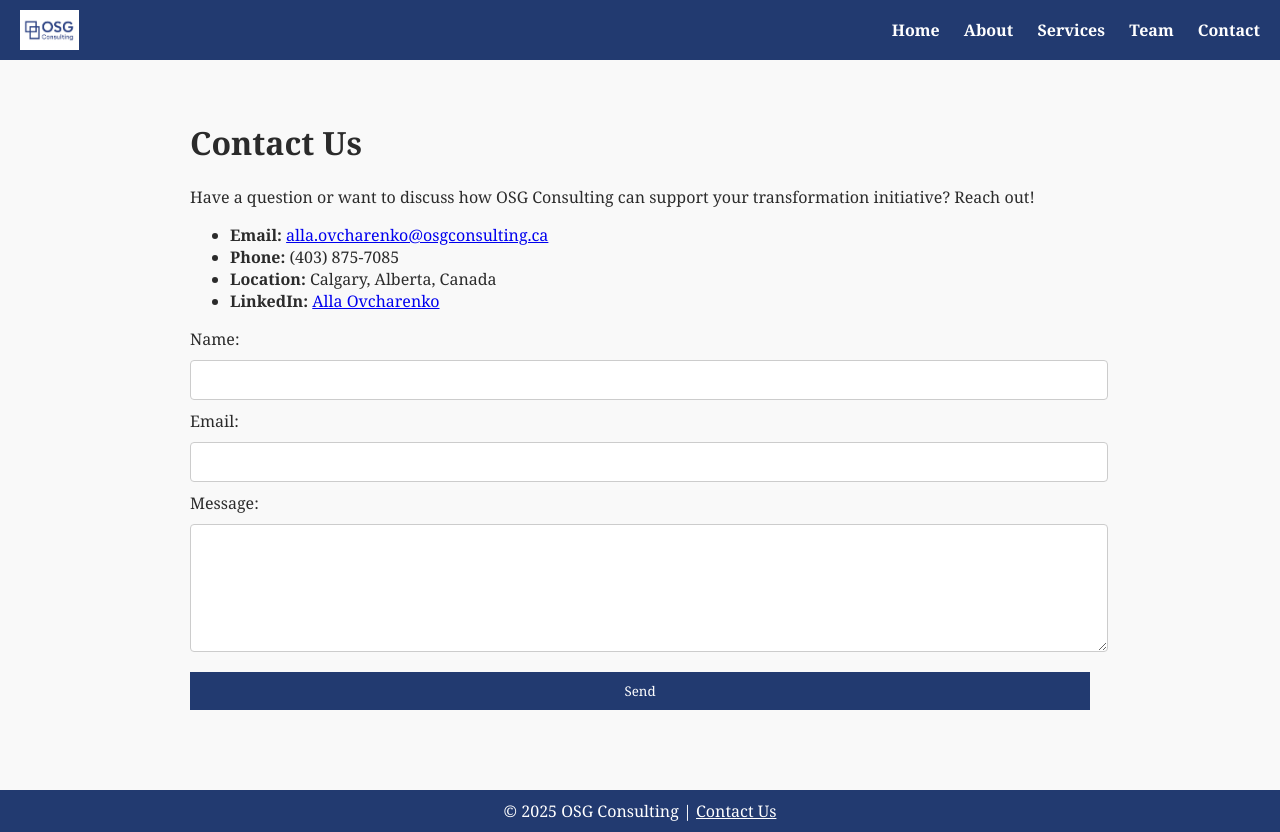
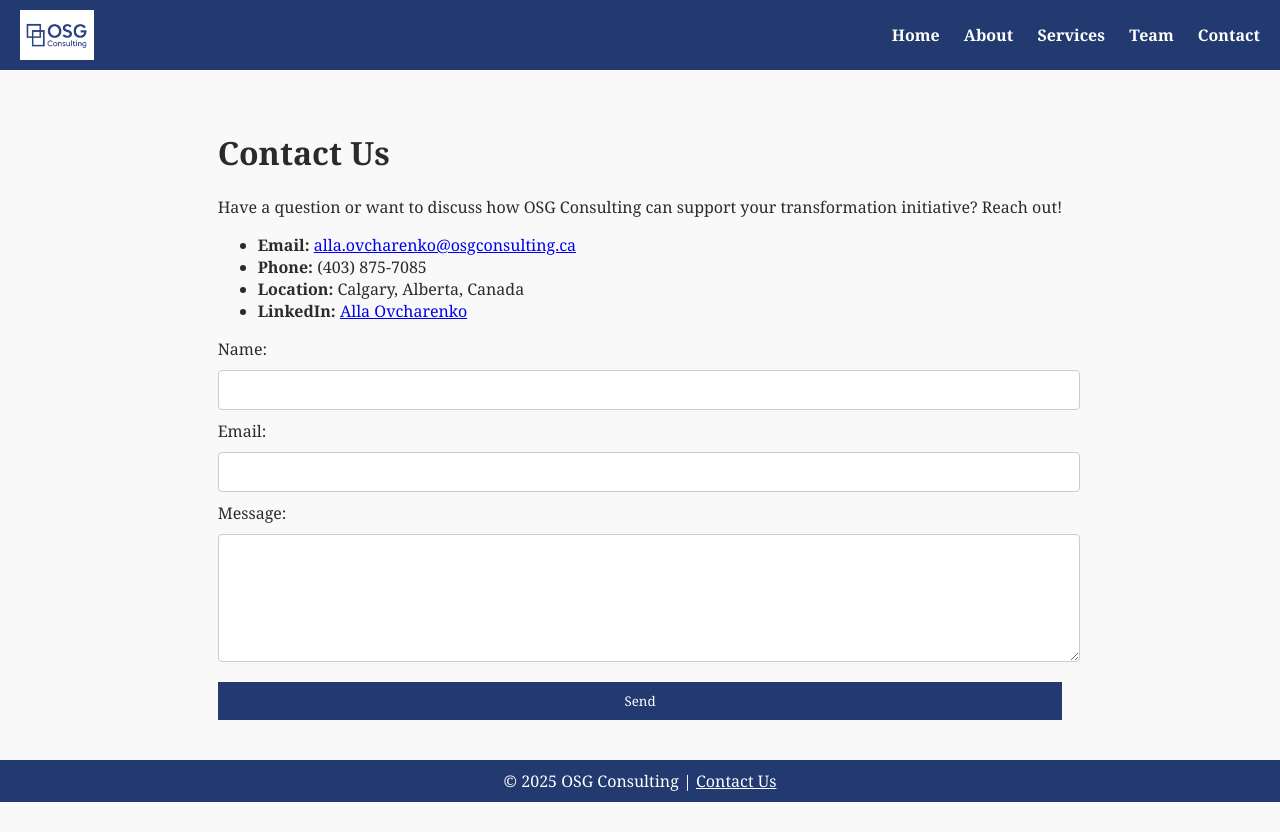
Before and after one commit to OSG-Consutling/OSGConsulting, a plain HTML site: page contact.html in a window 1280 px wide. After the commit the page ends 802 px from the top, so only its background shows below. Drawn offline with Linux system fonts and the light colour scheme.

Commit message:
Add final site pages with full layout

```diff
--- a/contact.html
+++ b/contact.html
@@ -5,11 +5,14 @@
   <meta name="viewport" content="width=device-width, initial-scale=1.0">
   <title>Contact | OSG Consulting</title>
   <style>
-    body {
+    html, body {
+      height: 100%;
       margin: 0;
       font-family: "Georgia", serif;
       background-color: #f9f9f9;
       color: #2b2b2b;
+      display: flex;
+      flex-direction: column;
     }
     header {
       background-color: #223A70;
@@ -20,7 +23,7 @@
       justify-content: space-between;
     }
     header img {
-      height: 40px;
+      height: 50px; /* matched to home page */
     }
     nav a {
       color: white;
@@ -35,13 +38,13 @@
       padding: 40px 20px;
       max-width: 900px;
       margin: 0 auto;
+      flex: 1;
     }
     footer {
       background-color: #223A70;
       color: white;
       text-align: center;
       padding: 10px 20px;
-      margin-top: 40px;
     }
     form label,
     form input,
```
